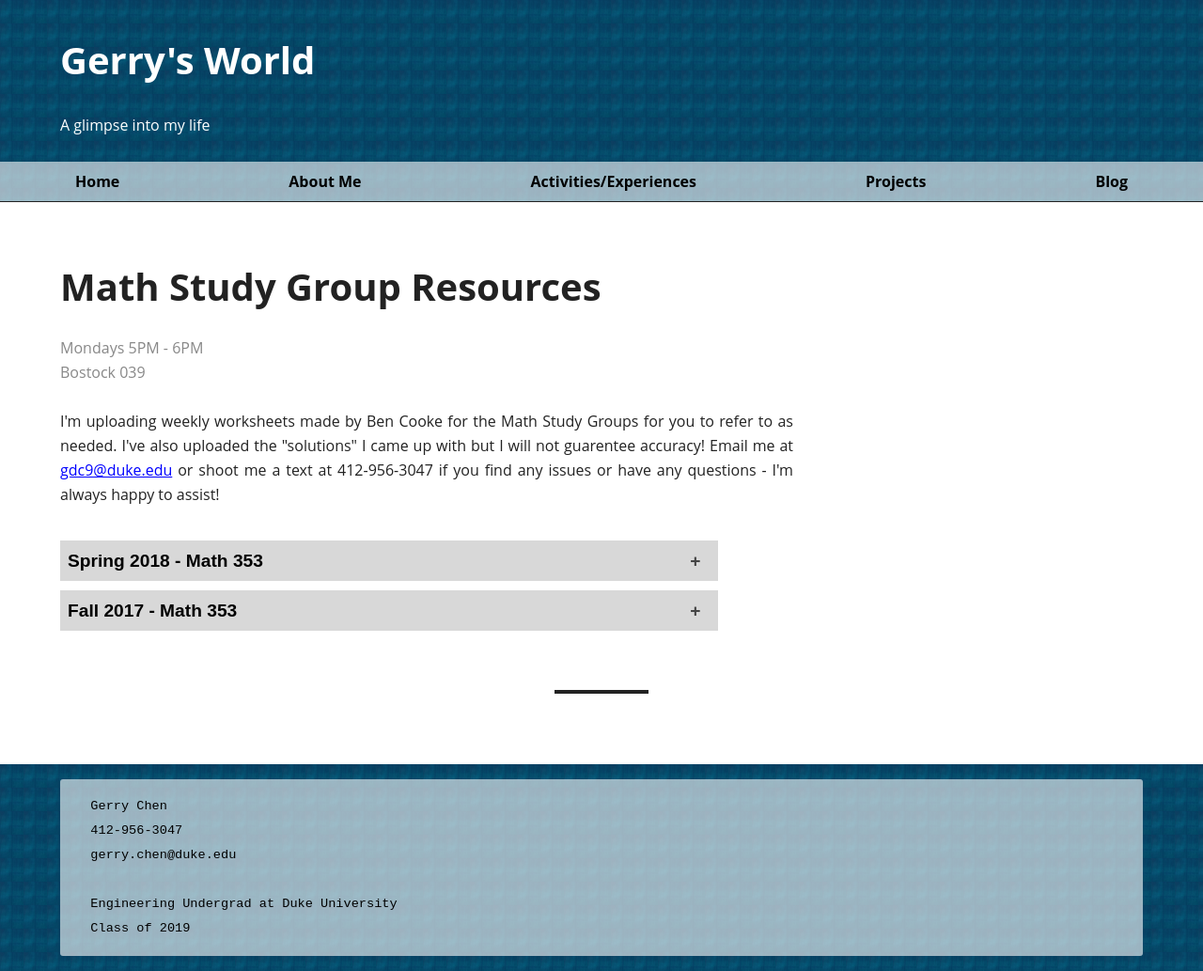
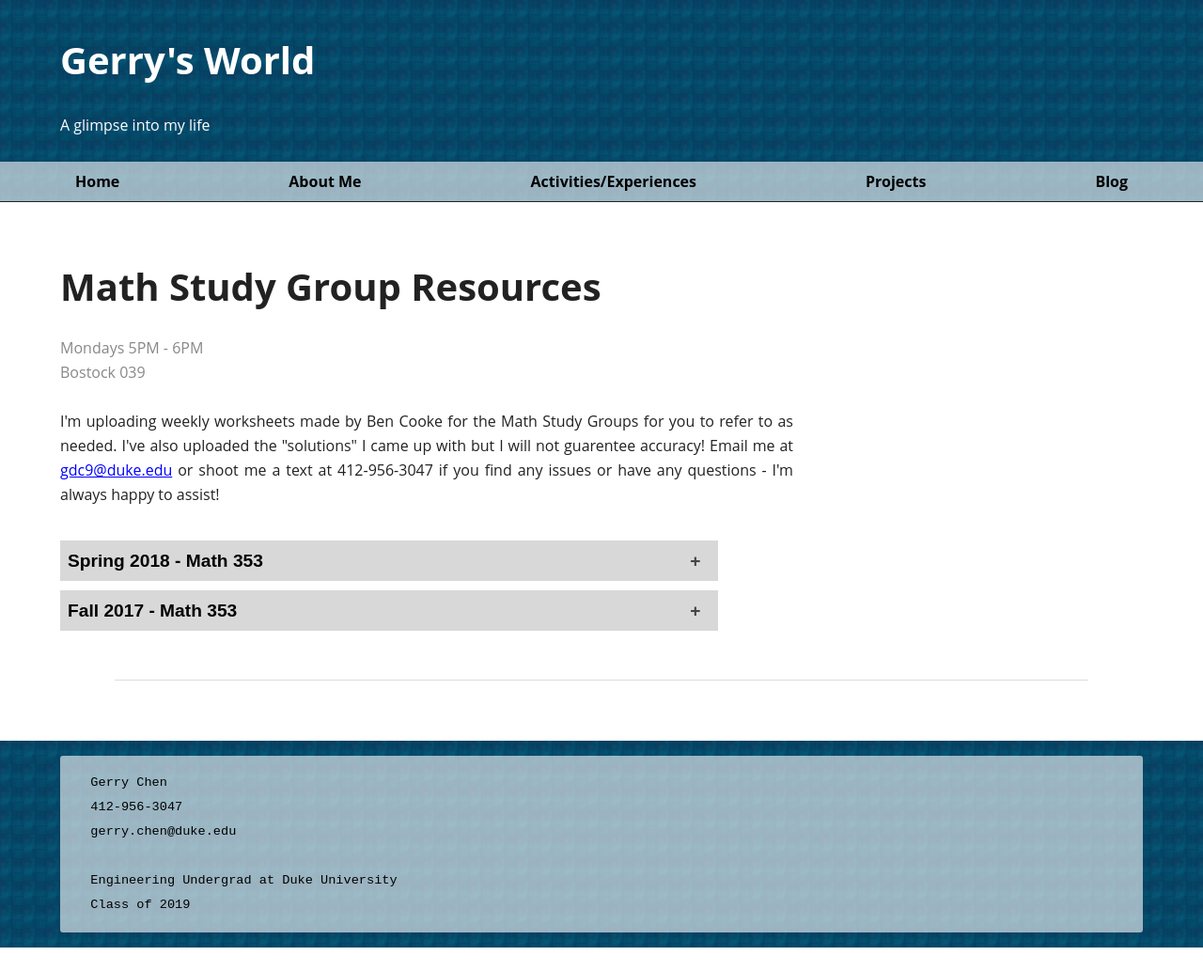
Before and after one commit to gchenfc/gerrysworld2, a Jekyll site: the page built from studygroups/index.html, in a window 1280 px wide. Shown: the whole page at 94% size. Built offline with Jekyll 4.4.1, drawn with Linux system fonts in a browser that asks for light colours; comment, search, counter and statistics services are not loaded; after the commit the page ends 1008 px from its top, so only the background shows below that.

Commit message:
hr style

```diff
--- a/css/common.css
+++ b/css/common.css
@@ -316,17 +316,14 @@ hr {
   margin-top: 3.25rem;
   margin-bottom: 52px;
   margin-bottom: 3.25rem;
-  border: 0;
-  color: #222;
+  border: none;
+  border-bottom: 1px solid #ddd;
+  align-self: center;
   display: block;
-  height: 26px;
-  height: 1.625rem;
+  height: 0px;
   margin-right: auto;
   margin-left: auto;
-  background-size: 100% 26px;
-  background-size: 100% 1.625rem;
-  background-image: linear-gradient(to bottom, transparent 1px, transparent 11px, #222 11px, #222 15px, transparent 15px, transparent 26px);
-  width: 100px; }
+  width: 90%; }
 
 small {
   line-height: 13px;
```
Also changed, not shown: 2 other files.
